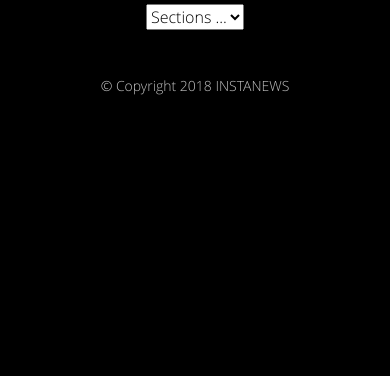
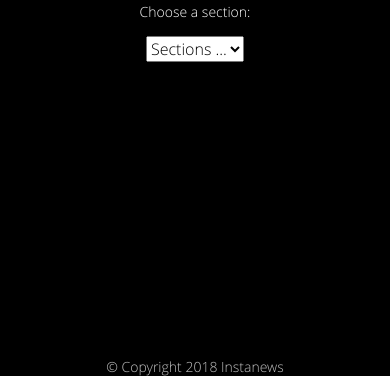
Before and after one commit to jeffreyliknes/Instanews, a website: page index.html in a window 390 px wide. Shown: the part 501-877 px from the top of the page. Before the commit the page ends 844 px from the top, so only its background shows below. Drawn offline with nearby package versions, Linux system fonts and the light colour scheme; files whose address does not match are found by name.

Commit message:
adjusted tags to fit better with the content, e.g. added main instead of div. Add style to header for better responsive design

```diff
--- a/index.html
+++ b/index.html
@@ -1,31 +1,33 @@
 <!DOCTYPE html>
 <html lang="en">
-
   <head>
-  <meta charset="UTF-8">
-  <meta name="viewport" content="width=device-width, initial-scale=1.0">
-  <meta http-equiv="X-UA-Compatible" content="ie=edge">
-
+    <meta charset="UTF-8" />
+    <meta name="viewport" content="width=device-width, initial-scale=1.0" />
+    <meta http-equiv="X-UA-Compatible" content="ie=edge" />
 
     <title>Instanews</title>
     <!-- My Style, note you can use style.min.css for Production -->
-  <link rel="stylesheet" href="./build/css/style.min.css">
+    <link rel="stylesheet" href="./build/css/style.min.css" />
     <!-- jQuery CDN -->
     <script src="https://ajax.googleapis.com/ajax/libs/jquery/3.3.1/jquery.min.js"></script>
-  <!-- My Script -->
+    <!-- Script -->
     <script src="./build/js/script.min.js"></script>
   </head>
 
   <body>
-
-  <div class="container">
+    <main>
+      <header class="container">
         <!-- contains the entire body -->
 
-
-    <header class="logo-container">
+        <nav class="logo-container">
           <!-- contains logo as well as the dropdown menu -->
           <div class="logo">
-        <img src="images/nyt-logo.svg" alt="NY Times Logo" height="220px" width="220px">
+            <img
+              src="images/nyt-logo.svg"
+              alt="NY Times Logo"
+              height="220px"
+              width="220px"
+            />
           </div>
 
           <div class="selector">
@@ -42,24 +44,24 @@
               <option value="travel">Travel</option>
             </select>
           </div>
+        </nav>
       </header>
-
-    <main>
         <!-- container for the APIs that get requested -->
+        <article>
           <div class="loading-result-container">
-        <img class="loading" src="images/ajax-loader.gif" alt="loading">
-        <div class="results">
+            <img class="loading" src="images/ajax-loader.gif" alt="loading" />
+            <div class="results"></div>
           </div>
-      </div>
-    </main>
+        </article>
         <!-- copyright container -->
         <footer>
           <div class="footer-container">
-        <p class="copy-right">&copy; Copyright 2018 INSTANEWS</p>
+            <p class="copy-right">
+              &copy; Copyright 2018 <span>Instanews</span>
+            </p>
           </div>
         </footer>
       </div>
-
+    </main>
   </body>
-
 </html>
--- a/package.json
+++ b/package.json
@@ -1,7 +1,7 @@
 {
-  "name": "instanews",
+  "name": "Instanews",
   "version": "1.0.0",
-  "description": "A starter package for running gulp to transpile es6 and compile scss. CSS lint is included as well as some basic es-linting.",
+  "description": "A news website built using APIs to load news articles from NYT Json package.",
   "main": "gulpfile.js",
   "devDependencies": {
     "babel-core": "^6.26.0",
--- a/scss/partials/_body.scss
+++ b/scss/partials/_body.scss
@@ -1,3 +1,6 @@
+main {
+  height: 100vh;
+
 .container {
     display: flex;
     justify-content: space-around;
@@ -27,15 +30,7 @@
         @include desktop {
           width: 20%;
         }
-        }
-        img {
-          @include tablet {
-            width: 180px;
-          }
-          @include desktop {
-            width: 200px;
-          }
-        }
+      }
       }
       .selector {
         text-align: center;
@@ -43,6 +38,7 @@
         font-weight: 100;
         position: relative;
         width: 20rem;
+        padding-bottom: 1rem;
         @include tablet {
           text-align: left;
         }
@@ -53,3 +49,4 @@
       }
     }
   }
+}
--- a/scss/partials/_fonts.scss
+++ b/scss/partials/_fonts.scss
@@ -1,12 +1,12 @@
 @font-face {
     font-family: "OpenSans";
     src: url("../../fonts/OpenSansLight-Italic.eot");
-    src: url("assets/fonts/OpenSansLight-Italic.eot?#iefix")
+    src: url("../../fonts/OpenSansLight-Italic.eot?#iefix")
         format("embedded-opentype"),
-      url("assets/fonts/OpenSansLight-Italic.woff2") format("woff2"),
-      url("assets/fonts/OpenSansLight-Italic.woff") format("woff"),
-      url("assets/fonts/OpenSansLight-Italic.ttf") format("truetype"),
-      url("assets/fonts/OpenSansLight-Italic.svg#OpenSansLight-Italic")
+      url("../../fonts/OpenSansLight-Italic.woff2") format("woff2"),
+      url("../../fonts/OpenSansLight-Italic.woff") format("woff"),
+      url("../../fonts/OpenSansLight-Italic.ttf") format("truetype"),
+      url("../../fonts/OpenSansLight-Italic.svg#OpenSansLight-Italic")
         format("svg");
     font-weight: 300;
     font-style: italic;
@@ -15,11 +15,11 @@
   @font-face {
     font-family: "OpenSans";
     src: url("../../fonts/OpenSans-Bold.eot");
-    src: url("assets/fonts/OpenSans-Bold.eot?#iefix") format("embedded-opentype"),
-      url("assets/fonts/OpenSans-Bold.woff2") format("woff2"),
-      url("assets/fonts/OpenSans-Bold.woff") format("woff"),
-      url("assets/fonts/OpenSans-Bold.ttf") format("truetype"),
-      url("assets/fonts/OpenSans-Bold.svg#OpenSans-Bold") format("svg");
+    src: url("../../fonts/OpenSans-Bold.eot?#iefix") format("embedded-opentype"),
+      url("../../fonts/OpenSans-Bold.woff2") format("woff2"),
+      url("../../fonts/OpenSans-Bold.woff") format("woff"),
+      url("../../fonts/OpenSans-Bold.ttf") format("truetype"),
+      url("../../fonts/OpenSans-Bold.svg#OpenSans-Bold") format("svg");
     font-weight: bold;
     font-style: normal;
   }
@@ -27,11 +27,11 @@
   @font-face {
     font-family: "OpenSans";
     src: url("../../fonts/OpenSans-Light.eot");
-    src: url("assets/fonts/OpenSans-Light.eot?#iefix") format("embedded-opentype"),
-      url("assets/fonts/OpenSans-Light.woff2") format("woff2"),
-      url("assets/fonts/OpenSans-Light.woff") format("woff"),
-      url("assets/fonts/OpenSans-Light.ttf") format("truetype"),
-      url("assets/fonts/OpenSans-Light.svg#OpenSans-Light") format("svg");
+    src: url("../../fonts/OpenSans-Light.eot?#iefix") format("embedded-opentype"),
+      url("../../fonts/OpenSans-Light.woff2") format("woff2"),
+      url("../../fonts/OpenSans-Light.woff") format("woff"),
+      url("../../fonts/OpenSans-Light.ttf") format("truetype"),
+      url("../../fonts/OpenSans-Light.svg#OpenSans-Light") format("svg");
     font-weight: 300;
     font-style: normal;
   }
@@ -39,12 +39,12 @@
   @font-face {
     font-family: "OpenSans";
     src: url("../../fonts/OpenSans-BoldItalic.eot");
-    src: url("assets/fonts/OpenSans-BoldItalic.eot?#iefix")
+    src: url("../../fonts/OpenSans-BoldItalic.eot?#iefix")
         format("embedded-opentype"),
-      url("assets/fonts/OpenSans-BoldItalic.woff2") format("woff2"),
-      url("assets/fonts/OpenSans-BoldItalic.woff") format("woff"),
-      url("assets/fonts/OpenSans-BoldItalic.ttf") format("truetype"),
-      url("assets/fonts/OpenSans-BoldItalic.svg#OpenSans-BoldItalic")
+      url("../../fonts/OpenSans-BoldItalic.woff2") format("woff2"),
+      url("../../fonts/OpenSans-BoldItalic.woff") format("woff"),
+      url("../../fonts/OpenSans-BoldItalic.ttf") format("truetype"),
+      url("../../fonts/OpenSans-BoldItalic.svg#OpenSans-BoldItalic")
         format("svg");
     font-weight: bold;
     font-style: italic;
--- a/scss/partials/_layout.scss
+++ b/scss/partials/_layout.scss
@@ -15,16 +15,13 @@ html {
 }
 
 .loading {
-  // position: fixed;
   width: 30px;
   left: 50px;
   top: 50%;
   z-index: 99;
 }
 
-header {
-  padding-bottom: 1rem;
-}
+
 .results {
   flex-direction: row;
   flex-wrap: wrap;
@@ -43,7 +40,6 @@ header {
         display: flex;
         height: 50vh;
         .please {
-          margin: 5px;
           .snippet {
             bottom: 0;
             position: absolute;
--- a/scss/partials/_top.scss
+++ b/scss/partials/_top.scss
@@ -1,26 +1,24 @@
-// This partial contains all of the changes in the header after a change is made.
+// This partial contains all of the changes in the header after a an article genre is choosen.
 // new classes made in script.js
 
-.container-height {
-  height: auto;
-  display: flex;
+main {
+  .container-height {
+    height: auto;
+    display: flex;
 
-  .styling-container {
-    justify-content: 0;
-    align-items: 0;
-  }
-  & .header-styling {
-    justify-content: flex-start;
+    .styling-container {
+      justify-content: space-around;
+      max-width: 600px;
+    }
   }
 }
-
 .header-styling {
   img {
     width: 150px;
-    height: 150px;
+    height: auto;
     @include tablet {
       width: 70px;
-      height: 70px;
+      height: auto;
     }
   }
 }
--- a/scss/style.scss
+++ b/scss/style.scss
@@ -4,6 +4,6 @@
 @import "partials/base";
 @import "partials/layout";
 @import "partials/fonts";
+@import "partials/body";
 @import "partials/top";
-@import "partials/body";
 @import "partials/footer";
```
Also changed, not shown: README.md, build/css/style.css, build/css/style.min.css, fonts/OpenSans-LightItalic.ttf (deleted). Lines whose indentation alone changed are shown as unchanged.
